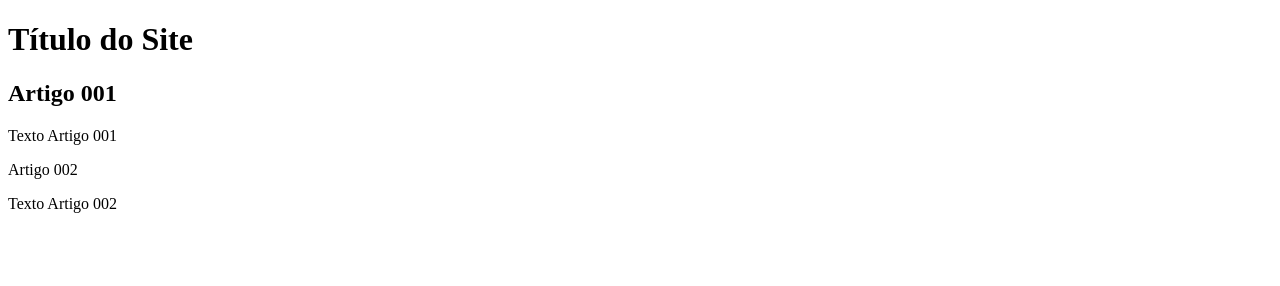
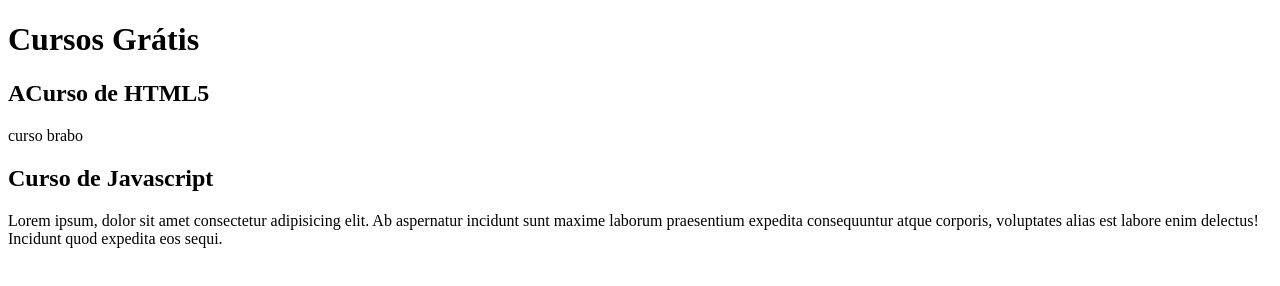
Before and after one commit to HenriqueLLs/projeto-site, a plain HTML site: page index.html in a window 1280 px wide. Drawn offline with Linux system fonts and the light colour scheme.

Commit message:
comecei a escrever

```diff
--- a/index.html
+++ b/index.html
@@ -8,15 +8,15 @@
 <body>
     <main>
         <header>
-            <h1>Título do Site</h1>
+            <h1>Cursos Grátis</h1>
         </header>
         <article>
-            <h2>Artigo 001</h2>
-            <p>Texto Artigo 001</p>
+            <h2>ACurso de HTML5</h2>
+            <p>curso brabo</p>
         </article>
         <article>
-            Artigo 002
-            <p>Texto Artigo 002</p>
+            <h2>Curso de Javascript</h2>
+            <p>Lorem ipsum, dolor sit amet consectetur adipisicing elit. Ab aspernatur incidunt sunt maxime laborum praesentium expedita consequuntur atque corporis, voluptates alias est labore enim delectus! Incidunt quod expedita eos sequi.</p>
         </article>
     </main>
 </body>
```
